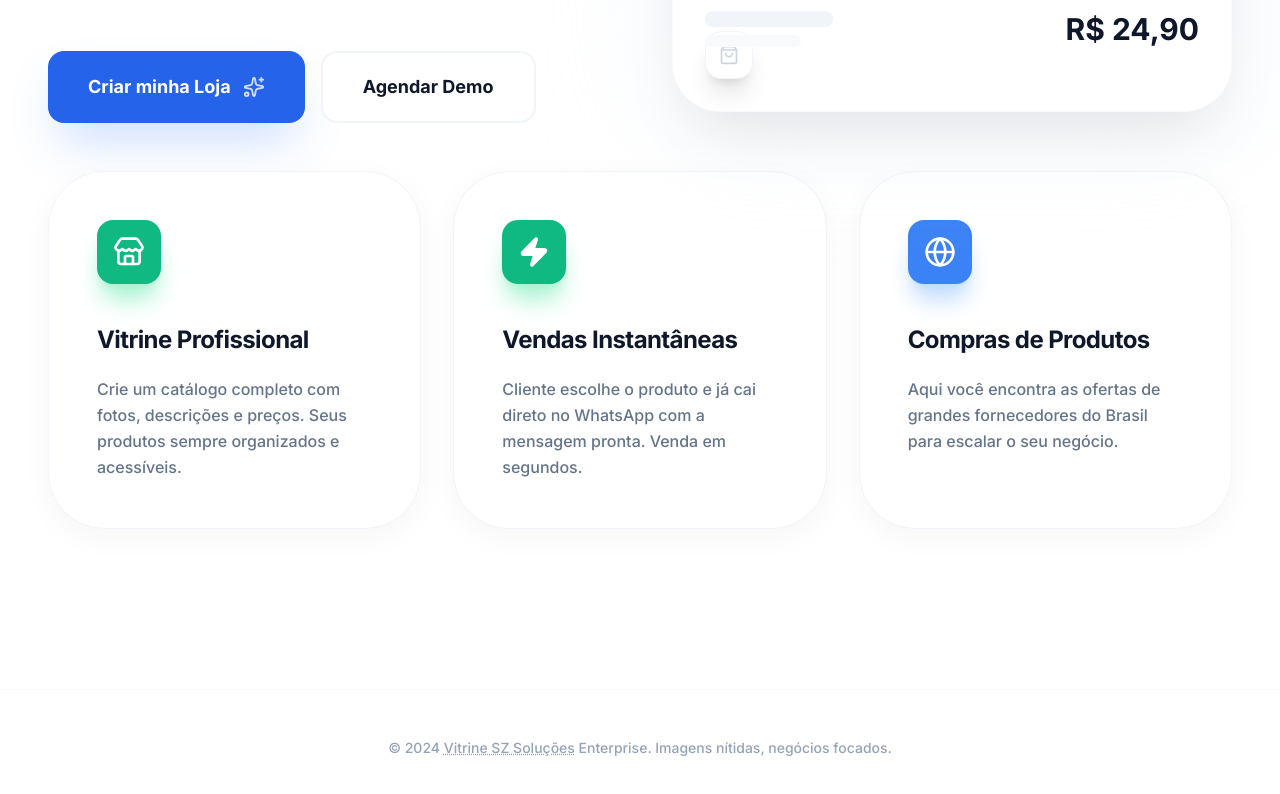
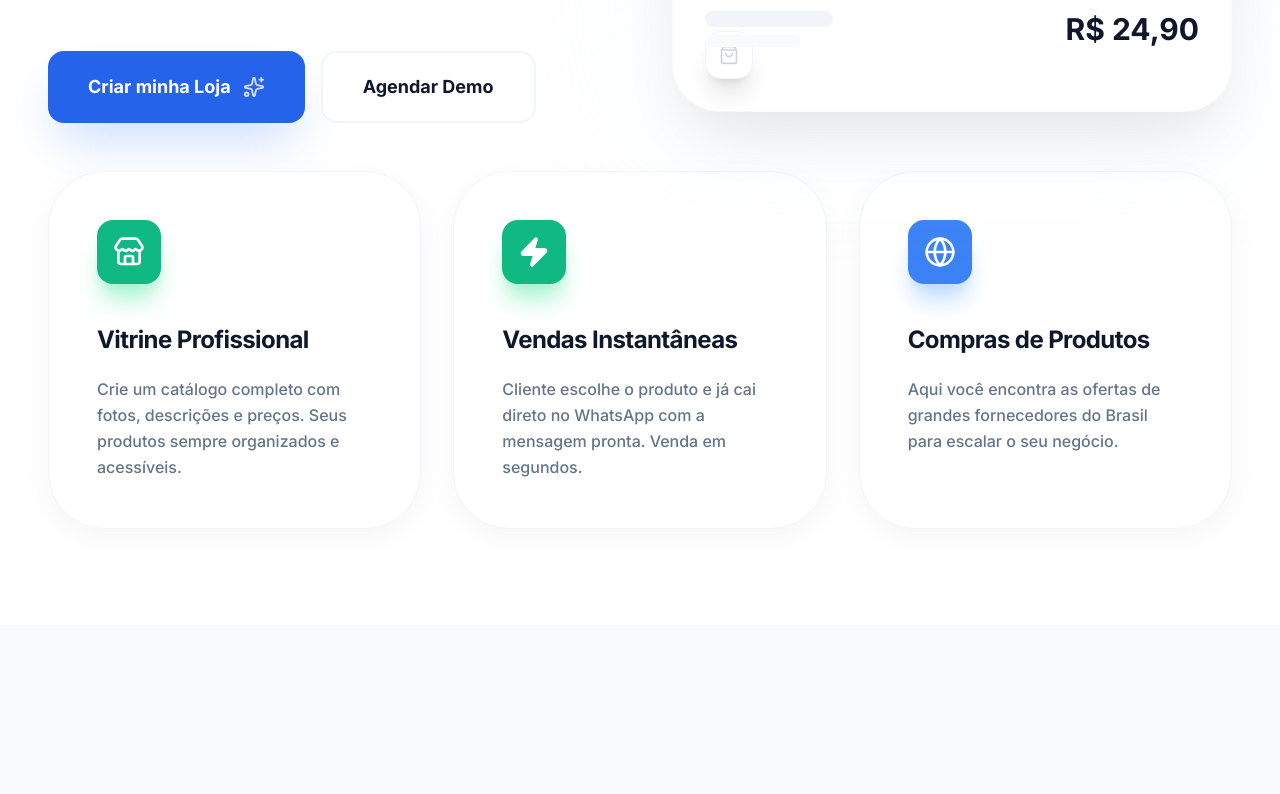
Before and after one commit to carlosalbertoleide52-netizen/vitrine-sz, a React (Vite) app: page / in a window 1280 px wide. Shown: the part 675-1469 px from the top of the page. After the commit the page ends 1364 px from the top, so only its background shows below. Built offline with nearby package versions, Linux system fonts and the light colour scheme.

Commit message:
remove footer and secrets click

```diff
--- a/views/LandingPage.tsx
+++ b/views/LandingPage.tsx
@@ -170,14 +170,7 @@ const LandingPage: React.FC = () => {
       </section>
 
       {/* Footer / Copyright */}
-      <footer className="py-12 border-t border-slate-50 text-center relative">
-        <p className="text-slate-400 text-sm font-medium">
-          © 2024 <span
-            onClick={handleSecretClick}
-            className="cursor-pointer select-none hover:text-blue-600 transition-colors underline decoration-dotted"
-          >Vitrine SZ Soluções</span> Enterprise. Imagens nítidas, negócios focados.
-        </p>
-      </footer>
+
     </div>
   );
 };
```
